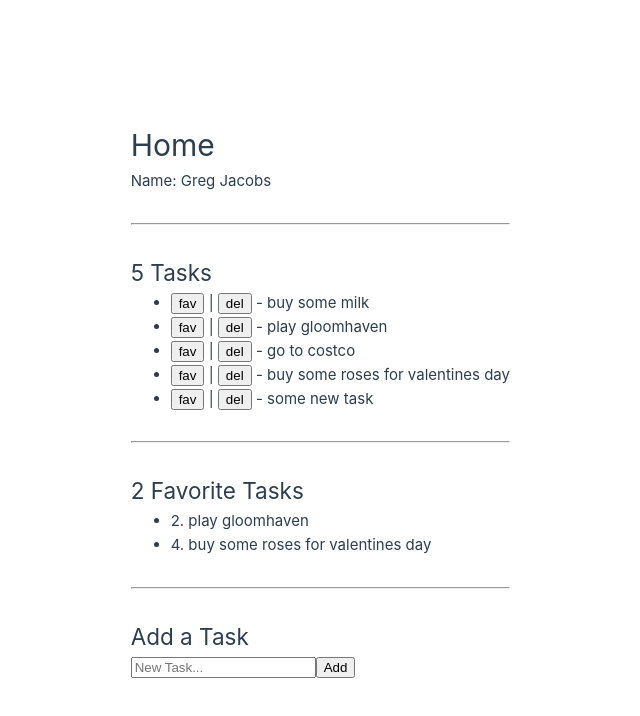
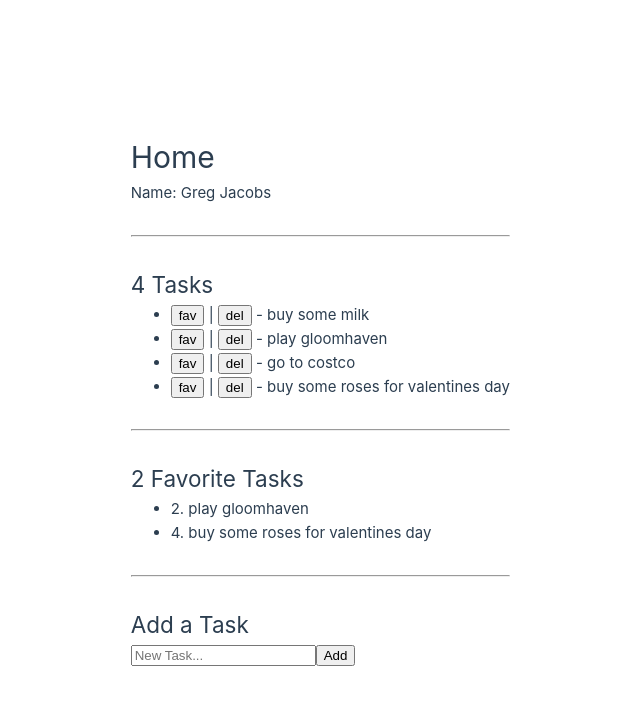
Before and after one commit to GregJacobs82/20230211-pinia, a Vue app: page / in a window 1280 px wide. Shown: the top 716 px of the page, without its empty margins (130-770 px from the left). Built offline with nearby package versions, Linux system fonts and the light colour scheme; data requests are answered from the project's data file.

Commit message:
deleteTask DELETE to db

```diff
--- a/data/db.json
+++ b/data/db.json
@@ -19,11 +19,6 @@
       "id": 4,
       "title": "buy some roses for valentines day",
       "isFav": true
-    },
-    {
-      "title": "some new task",
-      "isFav": false,
-      "id": 5
     }
   ]
 }
--- a/src/stores/TaskStore.js
+++ b/src/stores/TaskStore.js
@@ -50,10 +50,18 @@ export const useTaskStore = defineStore('taskStore', {
                 console.error(res.error);
             }
         },
-        deleteTask(id) {
+        async deleteTask(id) {
             this.tasks = this.tasks.filter(t => {
                 return t.id !== id;
             });
+
+            const res = await fetch(`${taskApi}/${id}`, {
+                method: 'DELETE',
+            });
+
+            if (res.error) {
+                console.error(res.error);
+            }
         },
         toggleFav(id) {
             const task = this.tasks.find(t => t.id === id);
```
